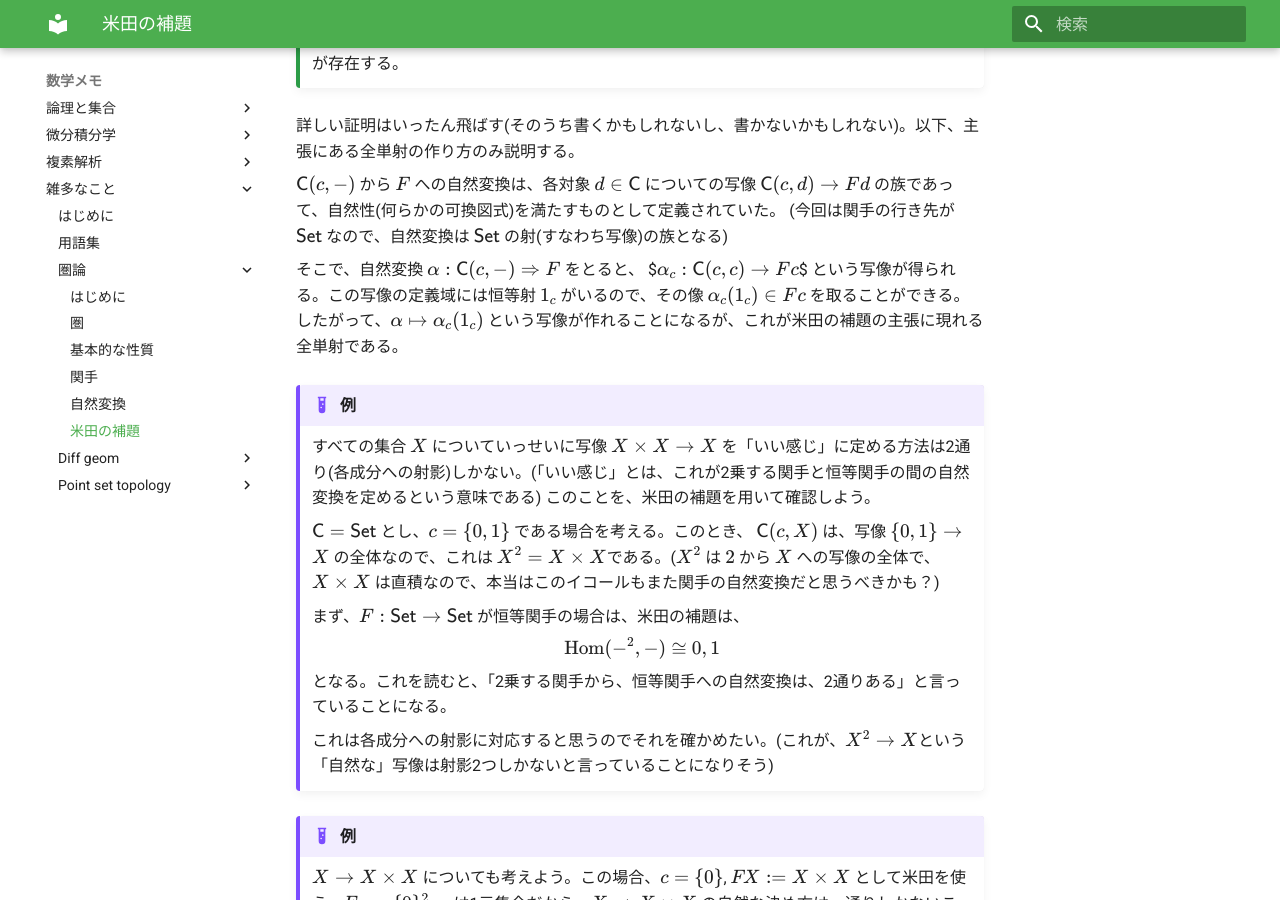
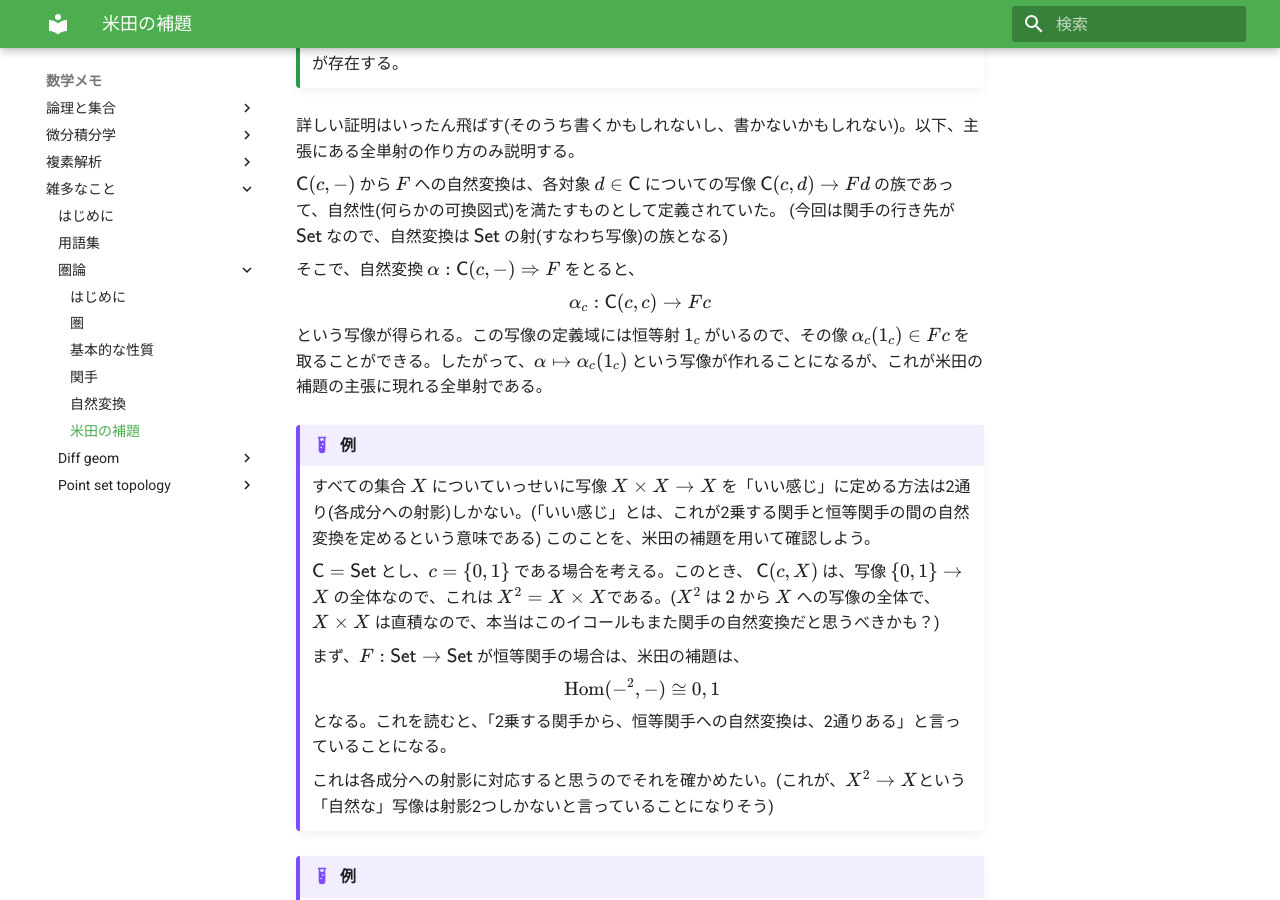
Before and after one commit to muse-energy/math, an MkDocs documentation site: the page built from docs/miscellaneous/category_theory/005-yoneda-lemma.md, in a window 1280 px wide and 900 px high, scrolled down 412 px. Built offline with MkDocs 1.6.1 and Material for MkDocs 9.7.7, drawn with Linux system fonts in a browser that asks for light colours; a script that is not in the unit is left out.

Commit message:
ちょい修正

```diff
--- a/docs/miscellaneous/category_theory/005-yoneda-lemma.md
+++ b/docs/miscellaneous/category_theory/005-yoneda-lemma.md
@@ -15,7 +15,7 @@ $\mathsf{C}(c, -)$ から $F$ への自然変換は、各対象 $d \in \mathsf{C
 (今回は関手の行き先が $\mathsf{Set}$ なので、自然変換は $\mathsf{Set}$ の射(すなわち写像)の族となる)
 
 そこで、自然変換 $\alpha: \mathsf{C}(c, -) \Rightarrow F$ をとると、
-$$\alpha_c : \mathsf{C}(c, c) \to Fc$$
+$$\alpha_c : \mathsf{C}(c, c) \to Fc $$
 という写像が得られる。この写像の定義域には恒等射 $1_c$ がいるので、その像 $\alpha_c (1_c) \in Fc$ を取ることができる。したがって、$\alpha \mapsto \alpha_c(1_c)$ という写像が作れることになるが、これが米田の補題の主張に現れる全単射である。
 
 !!! example "例"
@@ -25,7 +25,7 @@ $$\alpha_c : \mathsf{C}(c, c) \to Fc$$
     $\mathsf{C}(c, X)$ は、写像 $\{0, 1\} \to X$ の全体なので、これは $X^2 = X \times X$である。($X^2$ は $2$ から $X$ への写像の全体で、$X \times X$ は直積なので、本当はこのイコールもまた関手の自然変換だと思うべきかも？)
 
     まず、$F: \mathsf{Set} \to \mathsf{Set}$ が恒等関手の場合は、米田の補題は、
-    $$ \mathrm{Hom}(-^2, -) \cong {0, 1} $$
+    $$ \mathrm{Hom}(-^2, -) \cong \{0, 1\} $$
     となる。これを読むと、「2乗する関手から、恒等関手への自然変換は、2通りある」と言っていることになる。
 
     これは各成分への射影に対応すると思うのでそれを確かめたい。(これが、$X^2 \to X$という「自然な」写像は射影2つしかないと言っていることになりそう)
```
